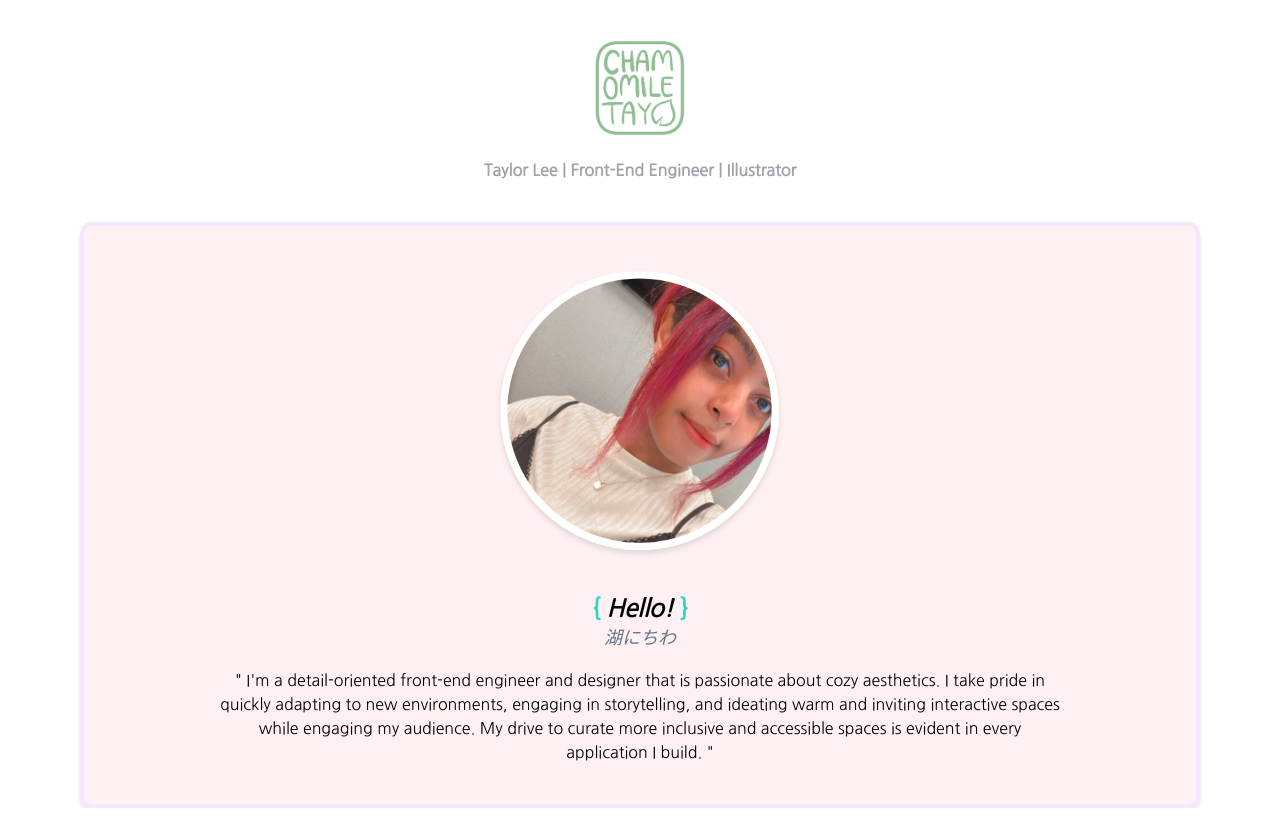
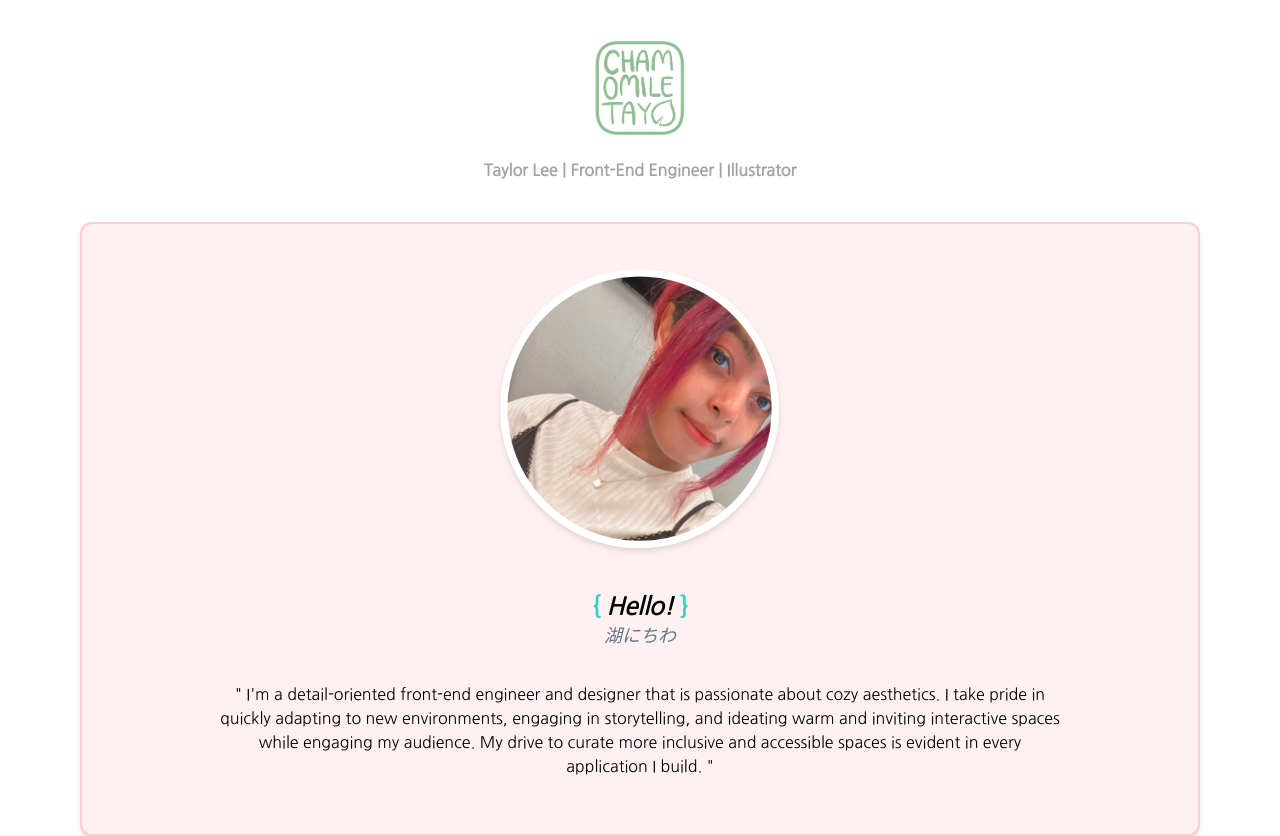
Before and after one commit to chamomiletay/chamomiletay-archive, a React (Create React App) app: page /about in a window 1280 px wide. Before the commit the page ends 808 px from the top, so only its background shows below. Built offline with nearby package versions, Linux system fonts and the light colour scheme.

Commit message:
Adjusted padding on description for About component

```diff
--- a/src/components/About.js
+++ b/src/components/About.js
@@ -9,7 +9,7 @@ const About = () => {
   return (
     <div className='px-20 font-nanum-gothic'>
 
-      <div className='p-10 m-auto flex-auto items-center justify-center border-4 border-purple-100 bg-rose-50 shadow-md rounded-xl'>
+      <div className='p-10 m-auto flex-auto items-center justify-center border-2 border-rose-200 bg-rose-50 shadow-md rounded-xl'>
 
           <div className='inline-block m-auto pb-4'>
               <img alt='profile' src={tayIcon} className='h-72 drop-shadow-md'></img>
@@ -21,7 +21,7 @@ const About = () => {
               <p className='pb-4 text-lg font-m-plus-rounded italic text-slate-500'>湖にちわ</p>
 
 
-              <p className='px-24'>
+              <p className='px-24 py-4'>
                 " I'm a detail-oriented front-end engineer and designer that is passionate about cozy aesthetics. I take pride in quickly adapting to new environments, engaging in storytelling, and ideating warm and inviting interactive spaces while engaging my audience. My drive to curate more inclusive and accessible spaces is evident in every application I build. "
               </p>
 
```
